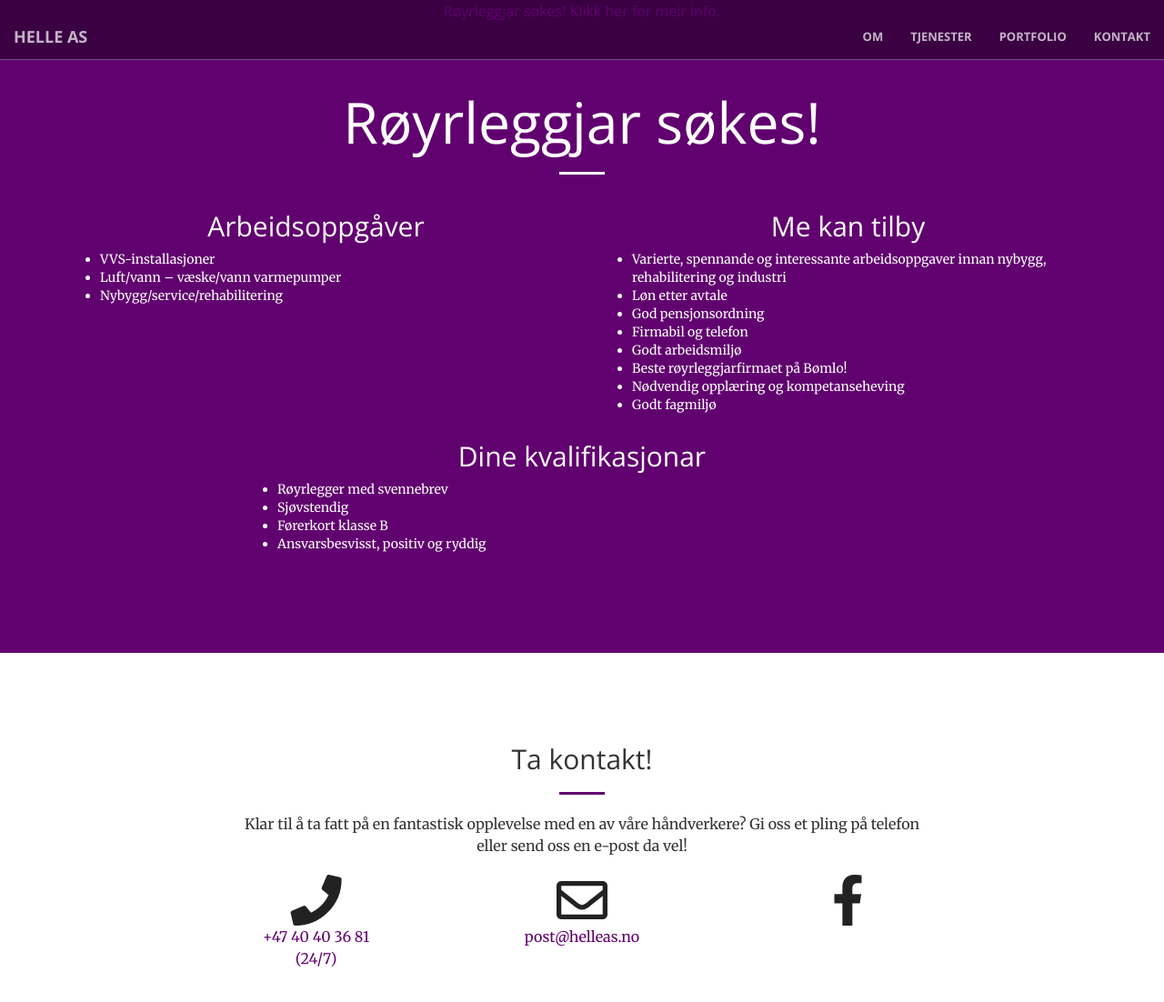
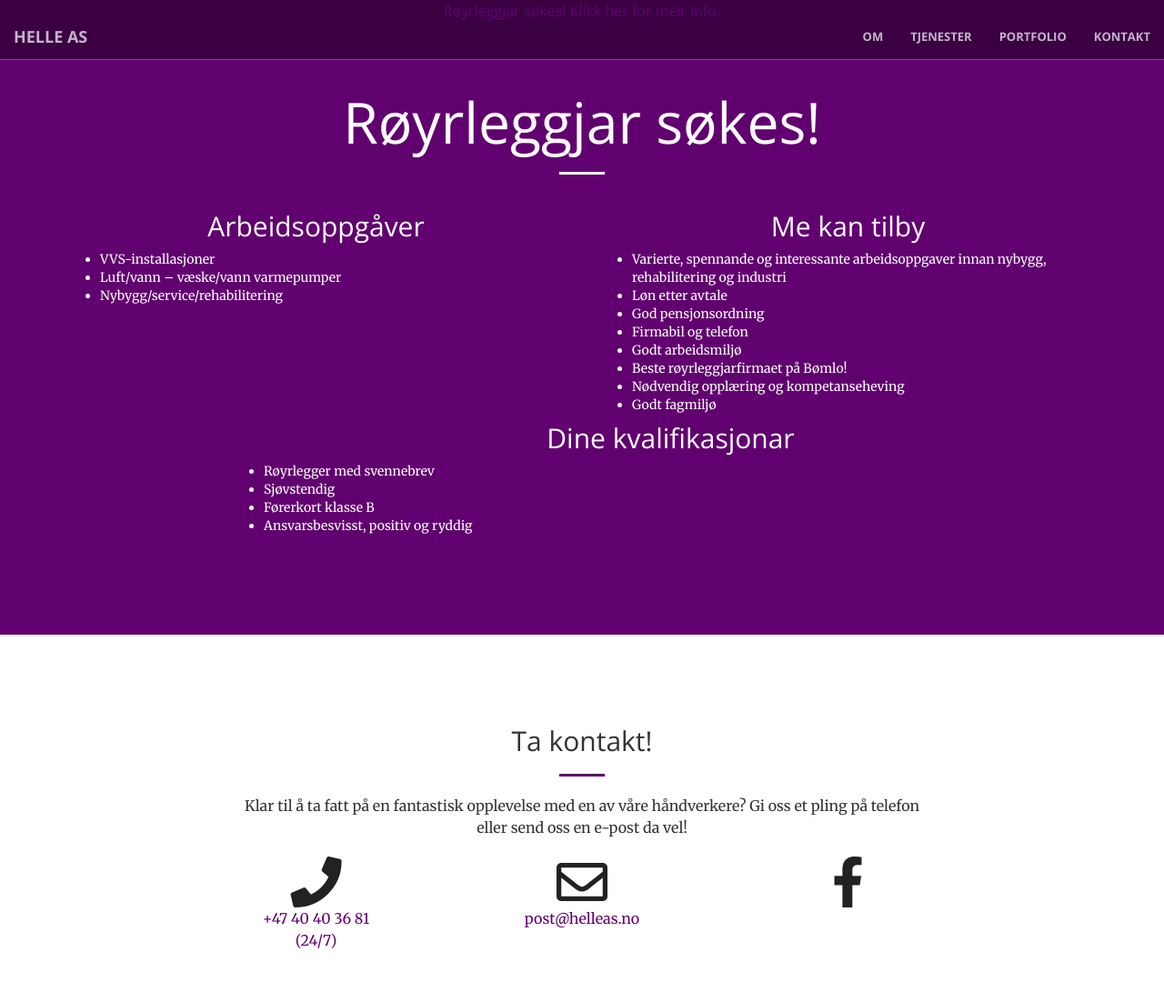
Before and after one commit to adriah/pro-ror, a Jekyll site: the page built from hire.html, in a window 1280 px wide and 1186 px high. Shown: the top 1102 px of the window at 91% size. Built offline with Jekyll 4.4.1, drawn with Linux system fonts in a browser that asks for light colours.

Commit message:
Editing columns

```diff
--- a/_includes/hire_text.html
+++ b/_includes/hire_text.html
@@ -30,7 +30,7 @@
 					<li>Godt fagmiljø</li>
 				</ul>
             </div>
-            <div class="col-lg-8 col-lg-offset-2 text-center">
+            <div class="col col-lg-offset-2 text-center">
 				<h2>Dine kvalifikasjonar</h2>
 				<ul class="text-left">
 					<li>Røyrlegger med svennebrev</li>
```
